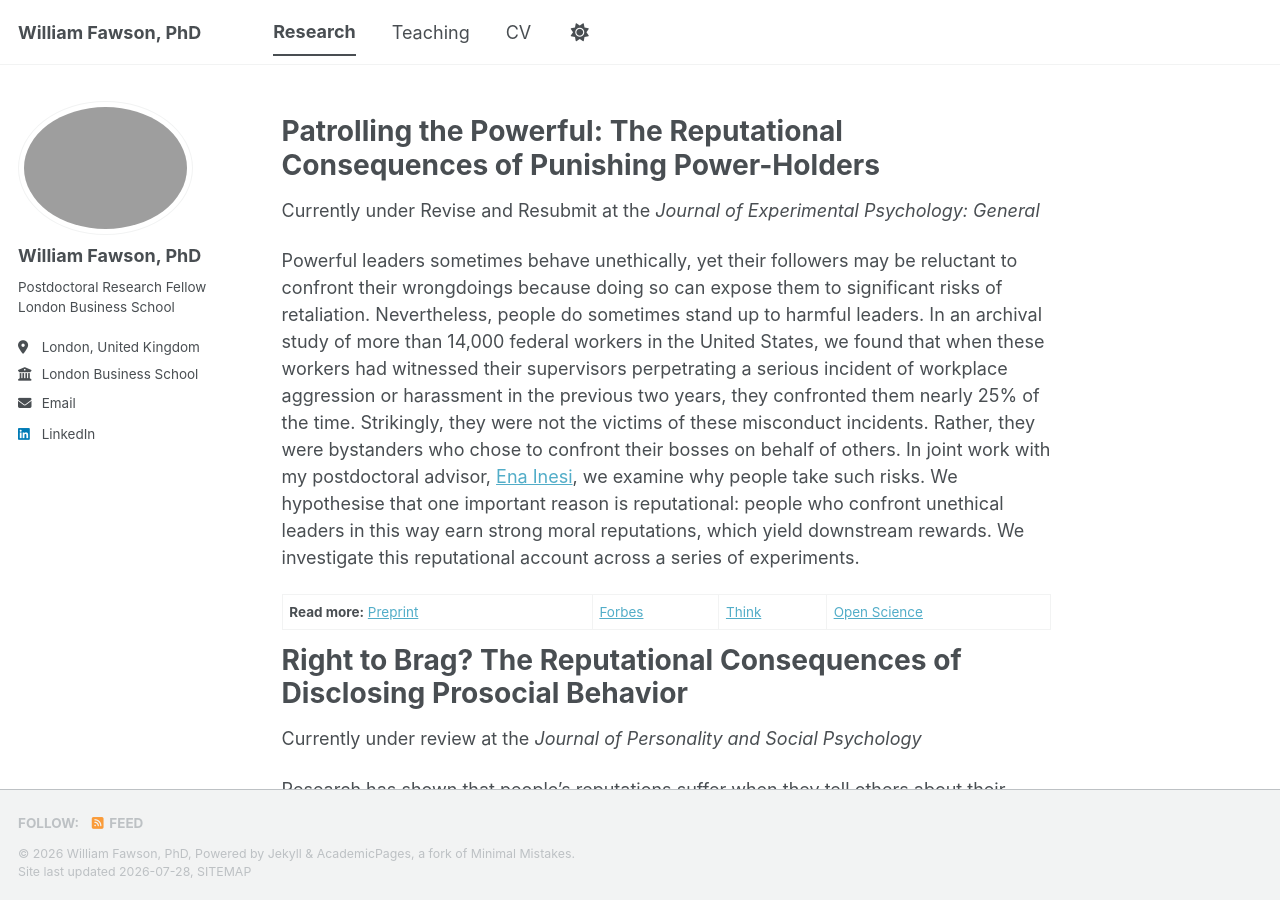
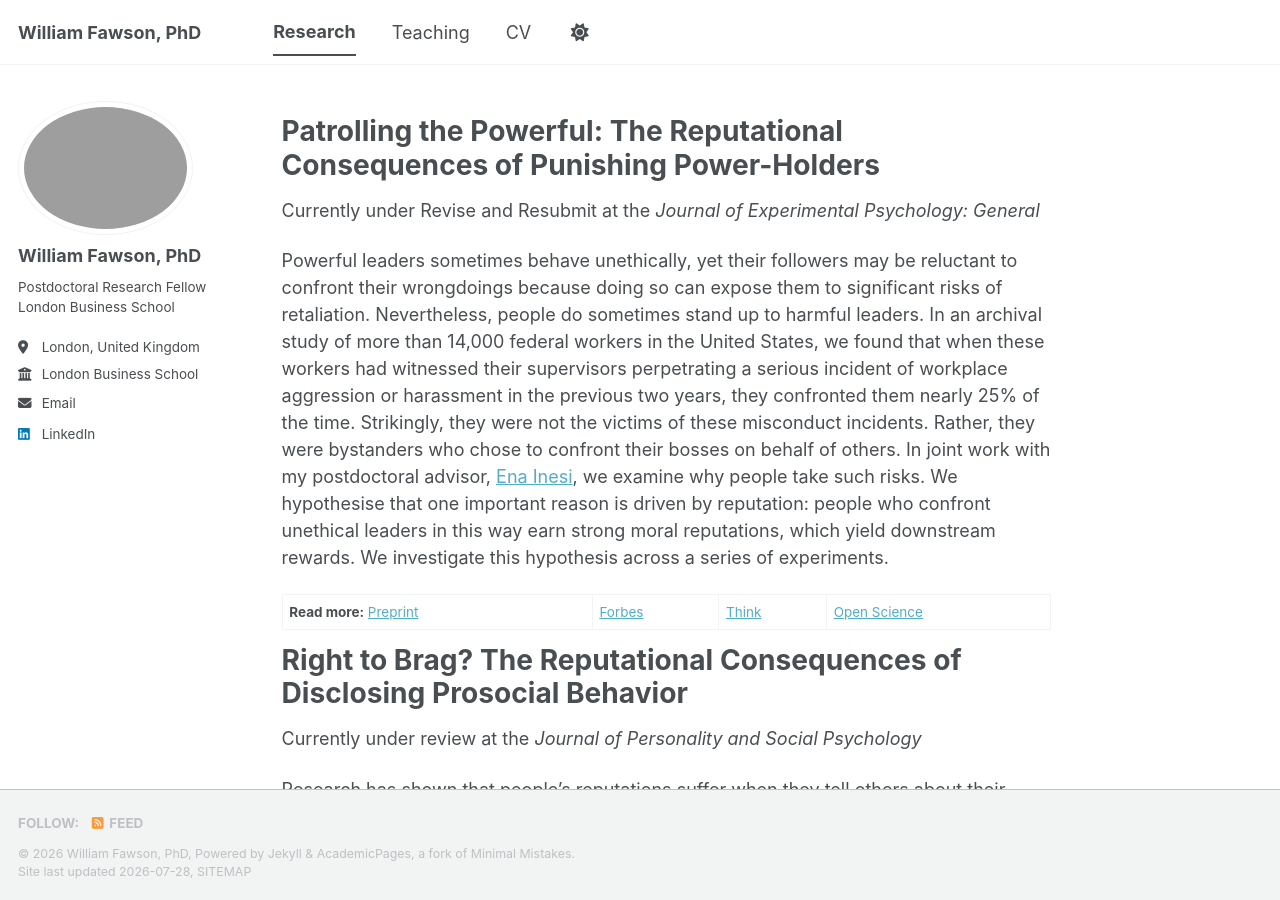
Before and after one commit to williamfawson/williamfawson.github.io, a Jekyll site: the page built from _pages/research.md, in a window 1280 px wide and 900 px high. Built offline with Jekyll 4.4.1, drawn with Linux system fonts in a browser that asks for light colours; a style sheet for code colours, icons or effects is not loaded.

Commit message:
Update research.md

```diff
--- a/_pages/research.md
+++ b/_pages/research.md
@@ -8,7 +8,7 @@ author_profile: true
 # Patrolling the Powerful: The Reputational Consequences of Punishing Power-Holders
 Currently under Revise and Resubmit at the *Journal of Experimental Psychology: General*
 
-Powerful leaders sometimes behave unethically, yet their followers may be reluctant to confront their wrongdoings because doing so can expose them to significant risks of retaliation. Nevertheless, people do sometimes stand up to harmful leaders. In an archival study of more than 14,000 federal workers in the United States, we found that when these workers had witnessed their supervisors perpetrating a serious incident of workplace aggression or harassment in the previous two years, they confronted them nearly 25% of the time. Strikingly, they were not the victims of these misconduct incidents. Rather, they were bystanders who chose to confront their bosses on behalf of others. In joint work with my postdoctoral advisor, [Ena Inesi](https://www.london.edu/faculty-and-research/faculty-profiles/i/inesi-me/), we examine why people take such risks. We hypothesise that one important reason is reputational: people who confront unethical leaders in this way earn strong moral reputations, which yield downstream rewards. We investigate this reputational account across a series of experiments.
+Powerful leaders sometimes behave unethically, yet their followers may be reluctant to confront their wrongdoings because doing so can expose them to significant risks of retaliation. Nevertheless, people do sometimes stand up to harmful leaders. In an archival study of more than 14,000 federal workers in the United States, we found that when these workers had witnessed their supervisors perpetrating a serious incident of workplace aggression or harassment in the previous two years, they confronted them nearly 25% of the time. Strikingly, they were not the victims of these misconduct incidents. Rather, they were bystanders who chose to confront their bosses on behalf of others. In joint work with my postdoctoral advisor, [Ena Inesi](https://www.london.edu/faculty-and-research/faculty-profiles/i/inesi-me/), we examine why people take such risks. We hypothesise that one important reason is driven by reputation: people who confront unethical leaders in this way earn strong moral reputations, which yield downstream rewards. We investigate this hypothesis across a series of experiments.
 
 **Read more:** [Preprint](/files/PtP_Preprint.pdf) | [Forbes](https://www.forbes.com/sites/lbsbusinessstrategyreview/2026/02/05/career-capital--why-it-pays-to-challenge-powerful-wrongdoers/) | [Think](https://www.london.edu/think/moral-courage-is-a-leadership-competency/) | [Open Science](https://osf.io/285xg/overview?view_only=ebe6c4af1b9a499d974dee0df9cae55f)
 
```
